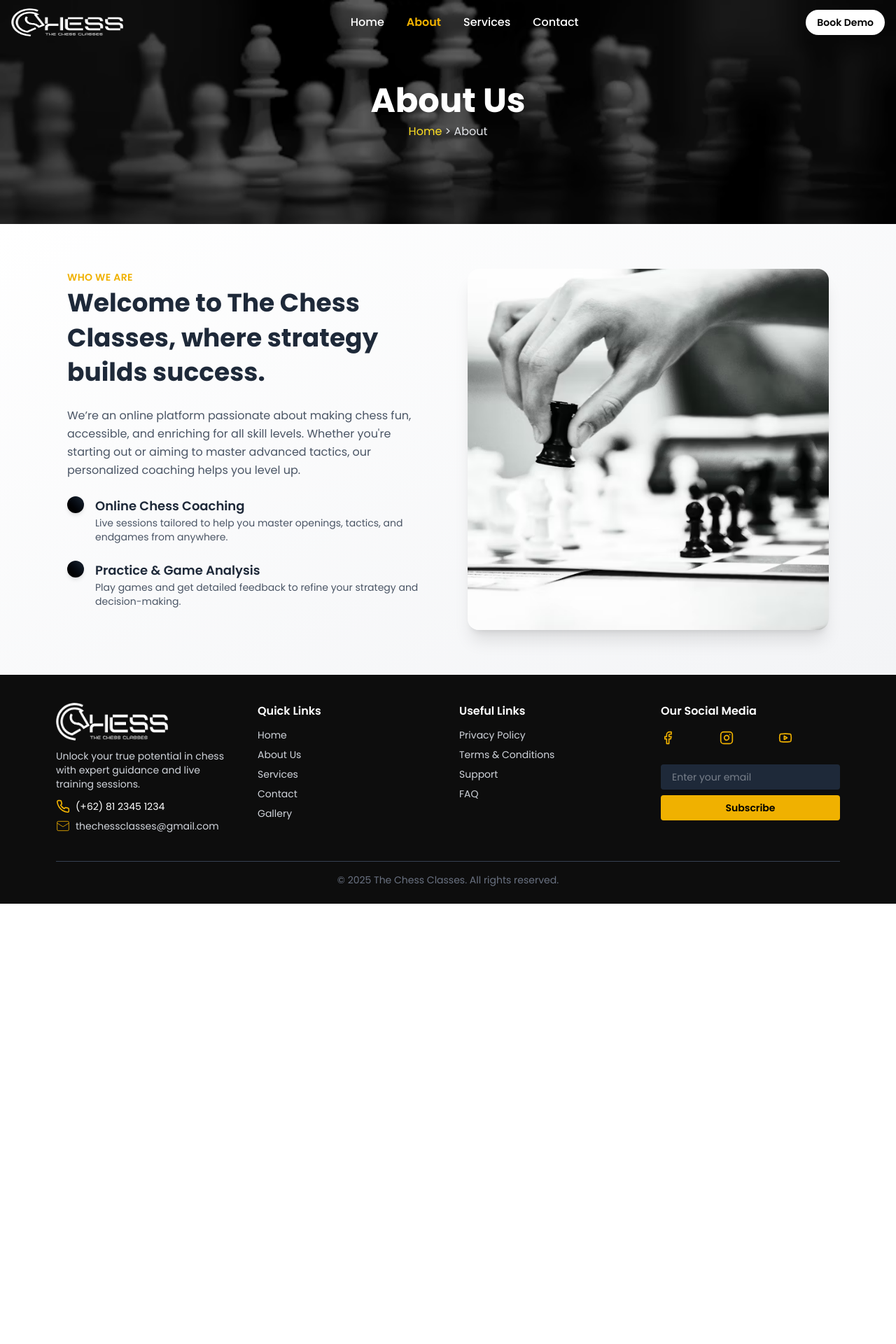
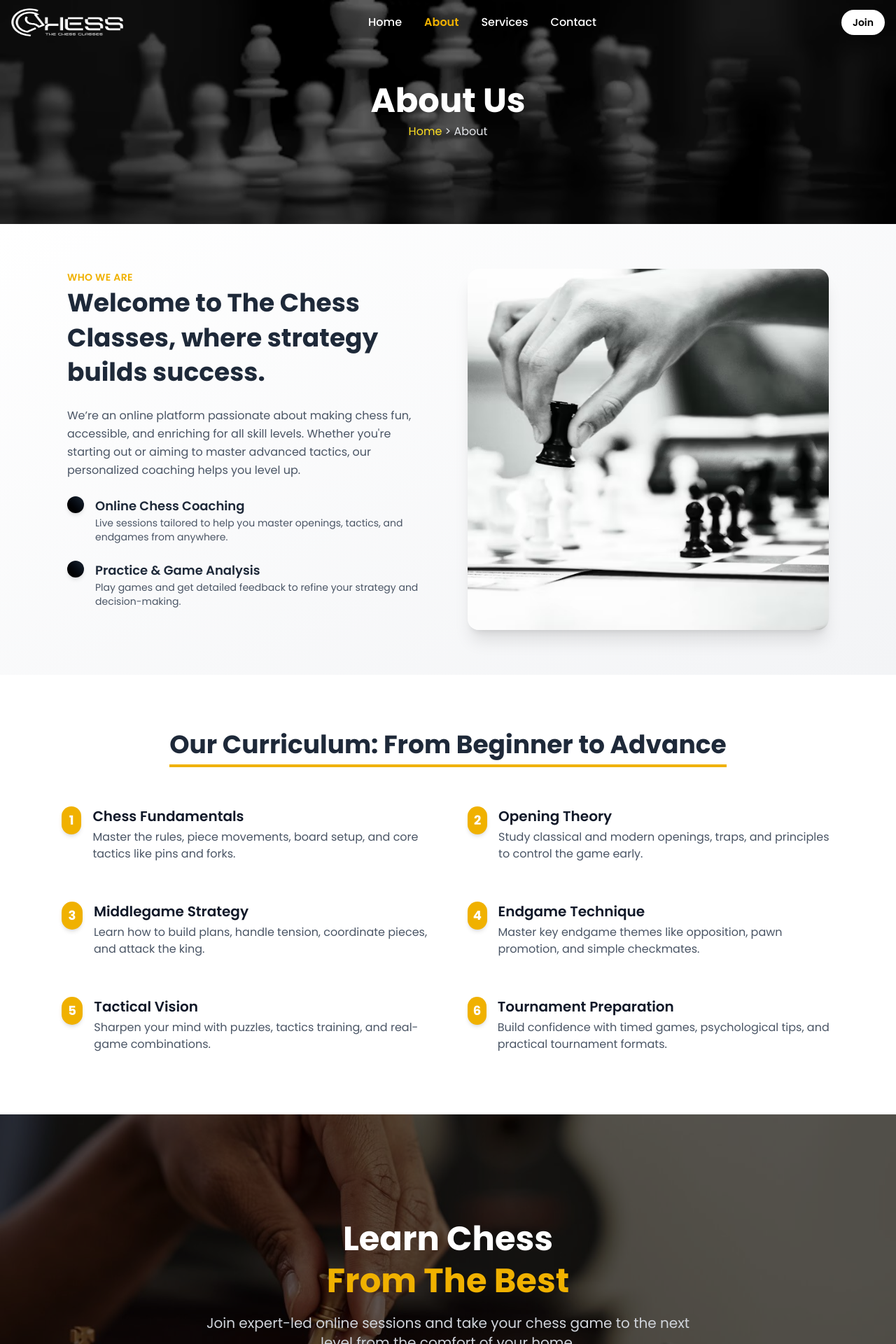
Before and after one commit to Deepakceh/chess-website, a Next.js app: page /about in a window 1280 px wide. Shown: the top 1920 px of the page at 70% size. Before the commit the page ends 1291 px from the top, so only its background shows below. Built offline with nearby package versions, Linux system fonts and the light colour scheme.

Commit message:
update pages

```diff
--- a/src/app/about/page.tsx
+++ b/src/app/about/page.tsx
@@ -1,4 +1,6 @@
 import AboutSection from '../../components/AboutSection'
+import CurriculumSection from '../../components/CurriculumSection'
+import EnrollmentSection from '../../components/EnrollmentSection'
 import HeroSection from '../../components/HeroSection'
 export default function page() {
   return (
@@ -8,6 +10,8 @@ export default function page() {
         currentPage="about"
       />
       <AboutSection animateOnScroll={false} />
+      <CurriculumSection />
+      <EnrollmentSection />
     </>
   )
 }
--- a/src/app/book-demo/page.jsx
+++ /dev/null
@@ -1,7 +0,0 @@
-import React from 'react'
-
-export default function page() {
-  return (
-    <div>demo </div>
-  )
-}
--- a/src/components/Navbar.jsx
+++ b/src/components/Navbar.jsx
@@ -50,14 +50,14 @@ export default function Navbar() {
 
           {/* Join Button */}
           <Link
-            href="/book-demo"
+            href="/contact"
             className={`px-4 py-2 rounded-full text-sm font-semibold transition-colors duration-300 ${
               scrolled
                 ? 'bg-black text-white hover:bg-yellow-600 hover:text-black'
                 : 'bg-white text-black hover:bg-yellow-600 hover:text-black'
             }`}
           >
-            Book Demo
+            Join
           </Link>
 
           {/* Mobile Menu Icon */}
```
